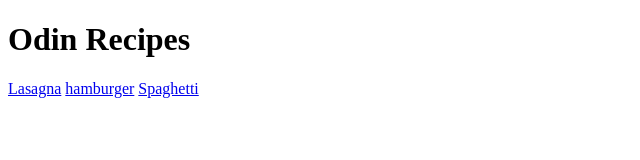
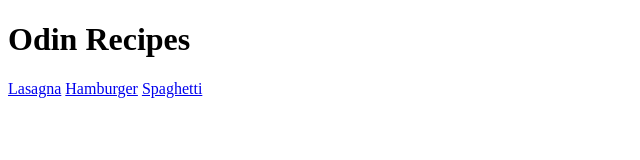
Before and after one commit to Edgar-Nino/odin-recipes, a plain HTML site: page index.html in a window 1280 px wide. Shown: the full height of the page, 0-640 px from the left. Drawn offline with Linux system fonts and the light colour scheme.

Commit message:
Small fixes

```diff
--- a/index.html
+++ b/index.html
@@ -9,7 +9,7 @@
 <body>
     <h1>Odin Recipes</h1>
     <a href="recipes/lasagna.html">Lasagna</a>
-    <a href="recipes/hamburger.html">hamburger</a>
+    <a href="recipes/hamburger.html">Hamburger</a>
     <a href="recipes/spaghetti.html">Spaghetti</a>
 </body>
 </html>
```
Also changed, not shown: recipes/hamburger.html (+6 -4 lines).
